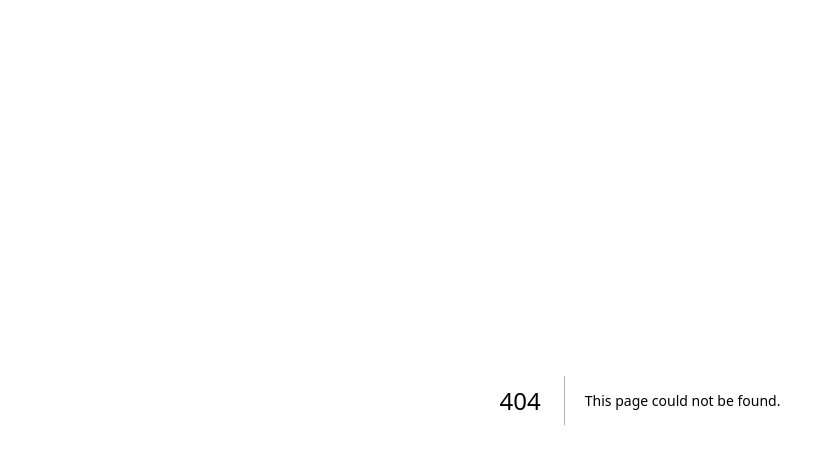
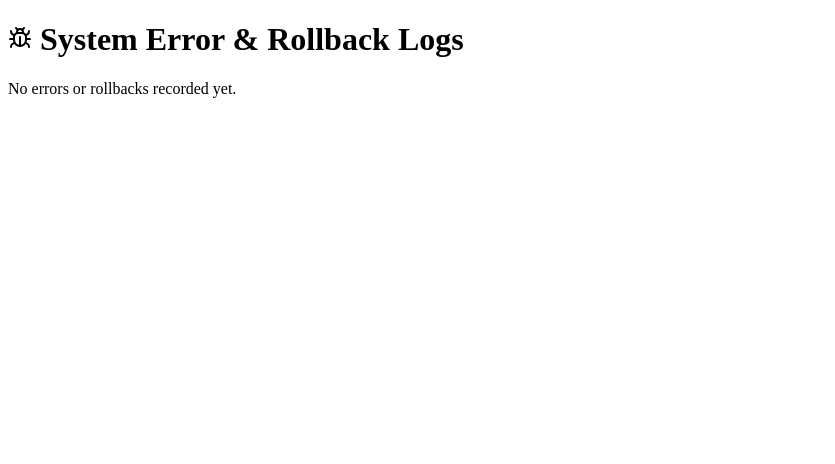
Before and after one commit to GlobalBlockHQ/thriveomate, a Next.js app: page /admin/errors in a window 1280 px wide. Before the commit this address had no page. Shown: the top 464 px of the page, without its empty margins (0-835 px from the left). Built offline with nearby package versions, Linux system fonts and the light colour scheme.

Commit message:
Create errors.tsx

```diff
--- /dev/null
+++ b/pages/admin/errors.tsx
@@ -0,0 +1,56 @@
+// /pages/admin/errors.tsx
+
+import fs from 'fs';
+import path from 'path';
+import { GetServerSideProps } from 'next';
+import { Card, CardContent } from '@/components/ui/card';
+import { Bug, TerminalSquare } from 'lucide-react';
+
+interface ErrorPageProps {
+  logs: string[];
+}
+
+export default function AdminErrorPage({ logs }: ErrorPageProps) {
+  return (
+    <div className="p-6 space-y-6">
+      <h1 className="text-3xl font-bold flex items-center gap-2">
+        <Bug className="text-red-400" /> System Error & Rollback Logs
+      </h1>
+
+      <div className="grid grid-cols-1 md:grid-cols-2 gap-4">
+        {logs.length === 0 ? (
+          <p>No errors or rollbacks recorded yet.</p>
+        ) : (
+          logs.map((line, idx) => (
+            <Card key={idx}>
+              <CardContent className="p-4">
+                <div className="flex items-center gap-2 mb-2">
+                  <TerminalSquare className="text-gray-400" />
+                  <span className="font-mono text-sm">{line}</span>
+                </div>
+              </CardContent>
+            </Card>
+          ))
+        )}
+      </div>
+    </div>
+  );
+}
+
+export const getServerSideProps: GetServerSideProps = async () => {
+  const logPath = path.join(process.cwd(), 'logs/errors.log');
+  let logs: string[] = [];
+
+  try {
+    const content = fs.readFileSync(logPath, 'utf8');
+    logs = content.split('\n').filter((line) => line.trim().length > 0);
+  } catch (e) {
+    logs = [];
+  }
+
+  return {
+    props: {
+      logs,
+    },
+  };
+};
```
